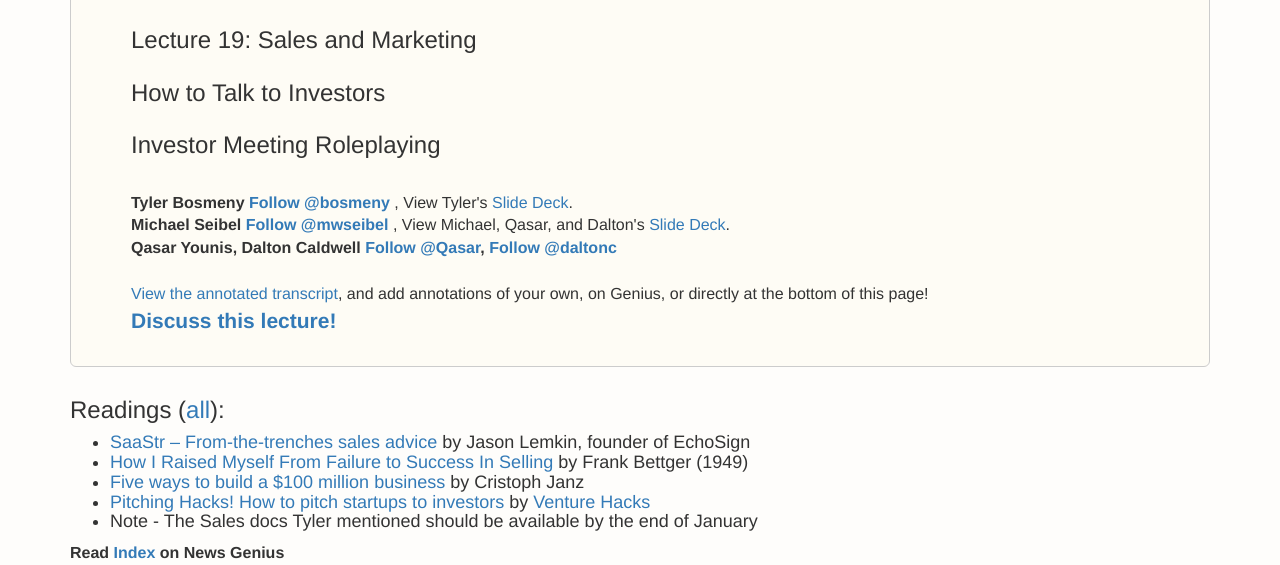
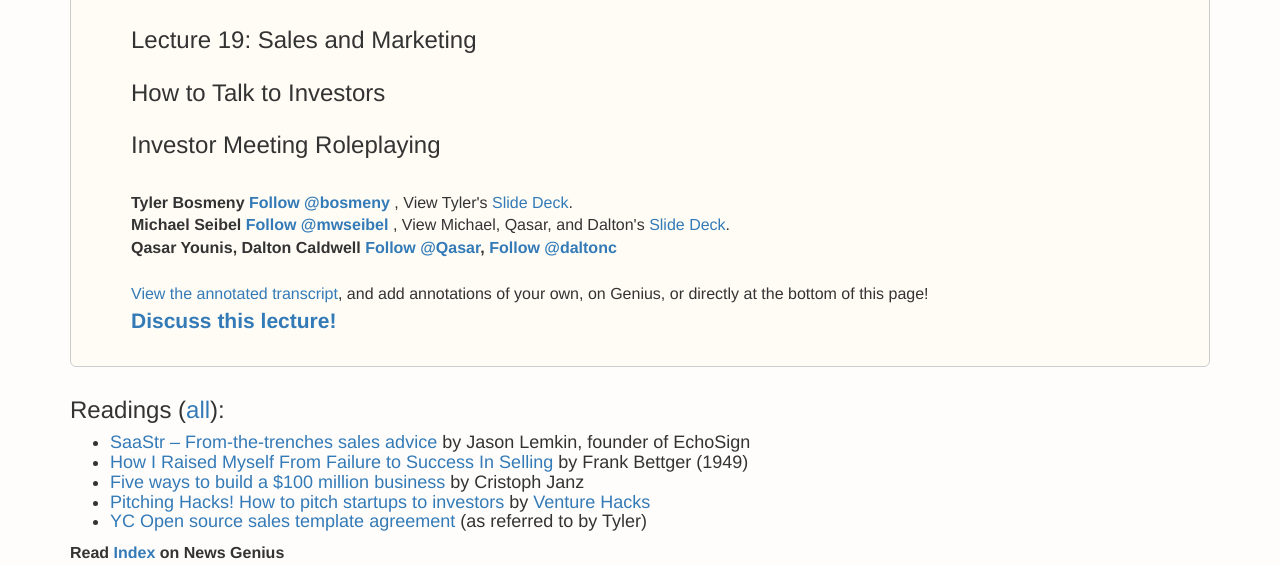
Before and after one commit to potluck/cs183b-bootstrap, a Jekyll site: the page built from _courses/lec19/index.md, in a window 1280 px wide. Shown: the part 638-1203 px from the top of the page. Built offline with Jekyll 4.4.1, drawn with Linux system fonts in a browser that asks for light colours; nearby versions of some CDN libraries; library files that are not in the unit come from our copies; a script that is not in the unit is left out; comment, search, counter and statistics services are not loaded; a file with an impossible date is left out.

Commit message:
link to open source sales agreement

```diff
--- a/_courses/lec19/index.md
+++ b/_courses/lec19/index.md
@@ -28,7 +28,7 @@ readings:
   - link: <a href="http://www.amazon.com/How-Raised-Myself-From-Failure-ebook/dp/B002XQAAWW">How I Raised Myself From Failure to Success In Selling</a> by Frank Bettger (1949)
   - link: <a href="https://medium.com/@chrija/five-ways-to-build-a-100-million-business-82ac6ea8ffd9">Five ways to build a $100 million business</a> by Cristoph Janz
   - link: <a href="http://venturehacks.wpengine.com/wp-content/uploads/2009/12/Pitching-Hacks.pdf">Pitching Hacks! How to pitch startups to investors</a> by <a href="http://venturehacks.com/pitching">Venture Hacks</a>
-  - link: Note - The Sales docs Tyler mentioned should be available by the end of January
+  - link: <a href="http://www.ycombinator.com/documents/#sales">YC Open source sales template agreement</a> (as referred to by Tyler)
 discussion_forum: https://startupclass.co/lecture/83473/12214-tbabrbtbab
 video_link: //www.youtube.com/embed/SHAh6WKBgiE
 video_id: SHAh6WKBgiE
```
Also changed, not shown: 2 other files.
